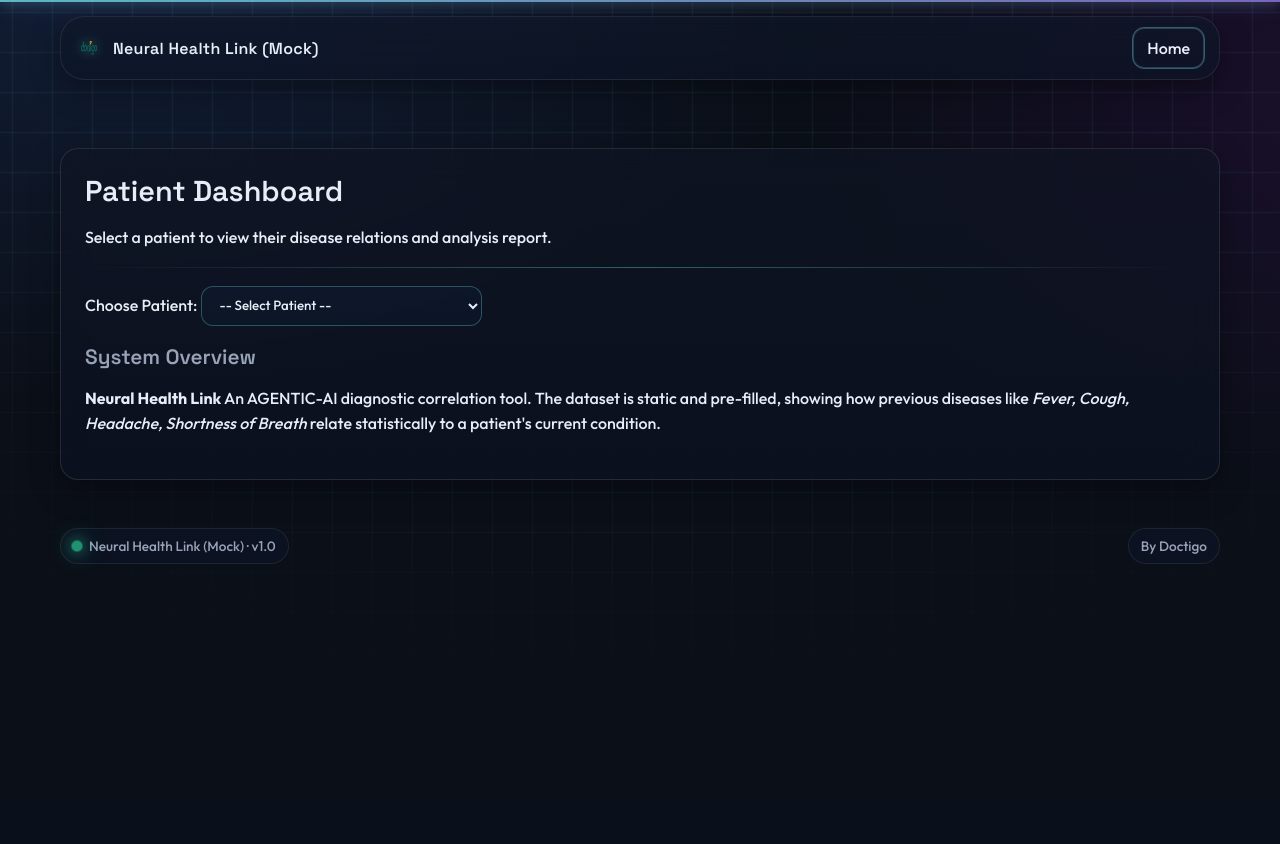
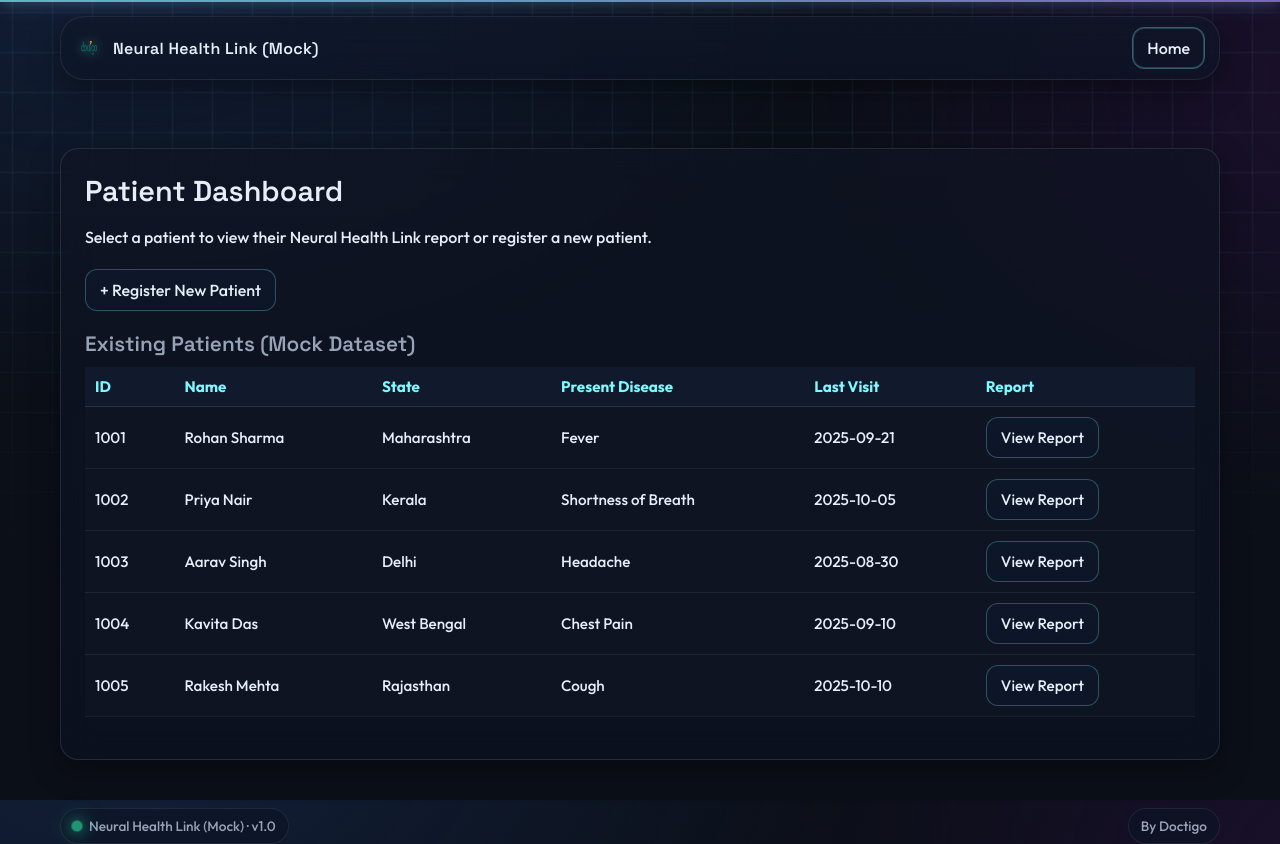
Before and after one commit to ARNAB131/NeuralHealthLink2, a Flask app: page / in a window 1280 px wide. Before the commit the page ends 800 px from the top, so only its background shows below. Run offline with Flask 3, Linux system fonts and the light colour scheme.

Commit message:
Enhance patient dashboard with new features
Updated the patient dashboard to include a link for registering new patients and modified the existing patients section to display a table with relevant information.

```diff
--- a/frontend/templates/index.html
+++ b/frontend/templates/index.html
@@ -1,40 +1,50 @@
 <!-- /frontend/templates/index.html -->
 {% extends "base.html" %}
-{% block title %}Home | {{ app_name }}{% endblock %}
+{% block title %}Dashboard | {{ app_name }}{% endblock %}
 
 {% block content %}
 <h1>Patient Dashboard</h1>
-<p>Select a patient to view their disease relations and analysis report.</p>
-<div class="divider"></div>
+<p style="margin-bottom:16px;">
+  Select a patient to view their Neural Health Link report or register a new patient.
+</p>
 
-<div class="block">
-  <form method="get" action="" id="patientForm">
-    <label for="patientSelect" style="font-weight:500;">Choose Patient:</label>
-    <select id="patientSelect" class="btn" style="min-width:200px;" onchange="navigateToPatient(this)">
-      <option value="">-- Select Patient --</option>
-      {% for p in patients %}
-      <option value="{{ p.patient_id }}">{{ p.name }} ({{ p.city }}, {{ p.state }})</option>
-      {% endfor %}
-    </select>
-  </form>
+<div class="block" style="margin-bottom:20px;">
+  <a href="{{ url_for('main.register_patient') }}" class="btn">
+    + Register New Patient
+  </a>
 </div>
 
 <div class="block">
-  <h2>System Overview</h2>
-  <p>
-    <b>Neural Health Link</b> An AGENTIC-AI diagnostic correlation tool.
-    The dataset is static and pre-filled, showing how previous diseases like <em>Fever, Cough, Headache, Shortness of Breath</em> relate statistically to a patient's current condition.
-  </p>
+  <h2>Existing Patients (Mock Dataset)</h2>
+  <div class="table-wrapper">
+    <table style="width:100%; border-collapse:collapse; font-size:0.95rem;">
+      <thead style="background:#111a2d;">
+        <tr style="text-align:left;">
+          <th style="padding:10px; border-bottom:1px solid #ffffff22;">ID</th>
+          <th style="padding:10px; border-bottom:1px solid #ffffff22;">Name</th>
+          <th style="padding:10px; border-bottom:1px solid #ffffff22;">State</th>
+          <th style="padding:10px; border-bottom:1px solid #ffffff22;">Present Disease</th>
+          <th style="padding:10px; border-bottom:1px solid #ffffff22;">Last Visit</th>
+          <th style="padding:10px; border-bottom:1px solid #ffffff22;">Report</th>
+        </tr>
+      </thead>
+      <tbody>
+        {% for p in patients %}
+        <tr style="background-color:#0f1725aa;">
+          <td style="padding:10px; border-bottom:1px solid #ffffff11;">{{ p.patient_id }}</td>
+          <td style="padding:10px; border-bottom:1px solid #ffffff11;">{{ p.name }}</td>
+          <td style="padding:10px; border-bottom:1px solid #ffffff11;">{{ p.state }}</td>
+          <td style="padding:10px; border-bottom:1px solid #ffffff11;">{{ p.present_disease }}</td>
+          <td style="padding:10px; border-bottom:1px solid #ffffff11;">{{ p.last_visit }}</td>
+          <td style="padding:10px; border-bottom:1px solid #ffffff11;">
+            <a href="{{ url_for('main.patient_view', patient_id=p.patient_id) }}" class="btn btn-small">
+              View Report
+            </a>
+          </td>
+        </tr>
+        {% endfor %}
+      </tbody>
+    </table>
+  </div>
 </div>
-
-
 {% endblock %}
-
-{% block after_panel %}
-<script>
-  function navigateToPatient(sel){
-    const id = sel.value;
-    if(id){ window.location.href = `/patient/${id}`; }
-  }
-</script>
-{% endblock %}
```
